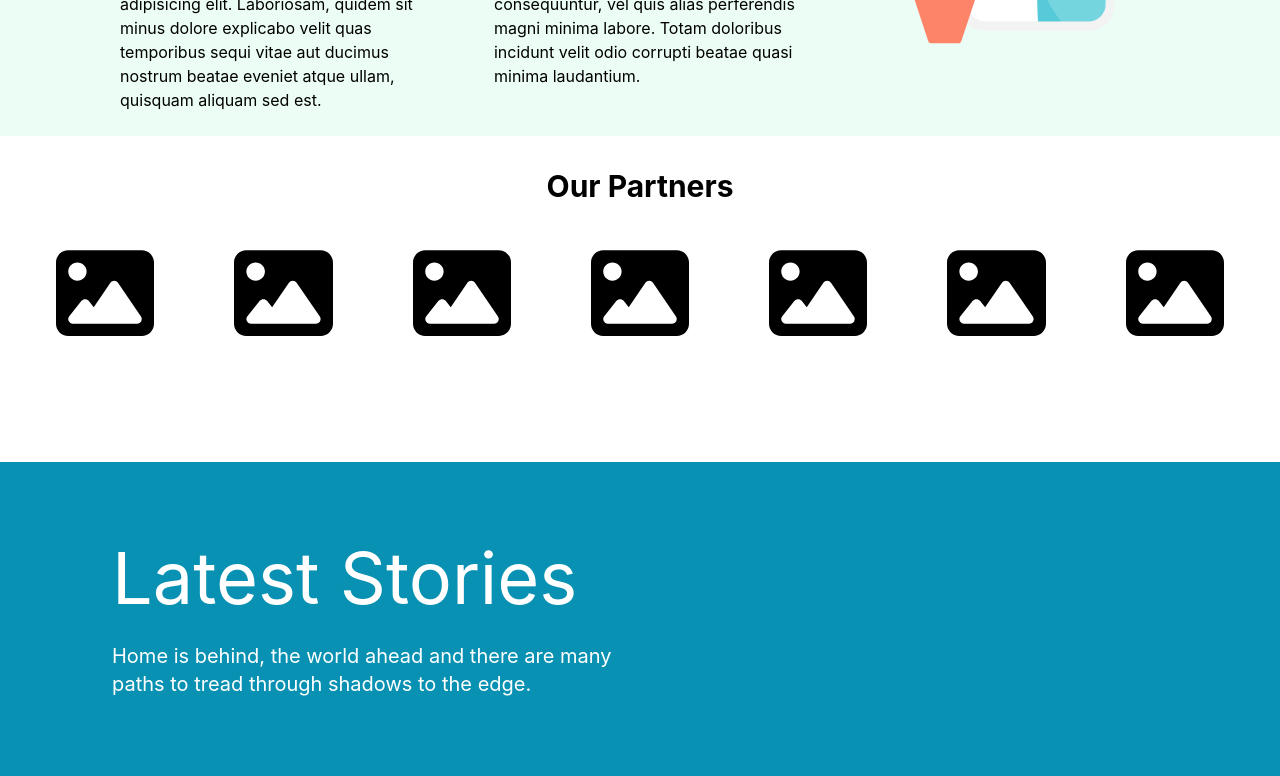
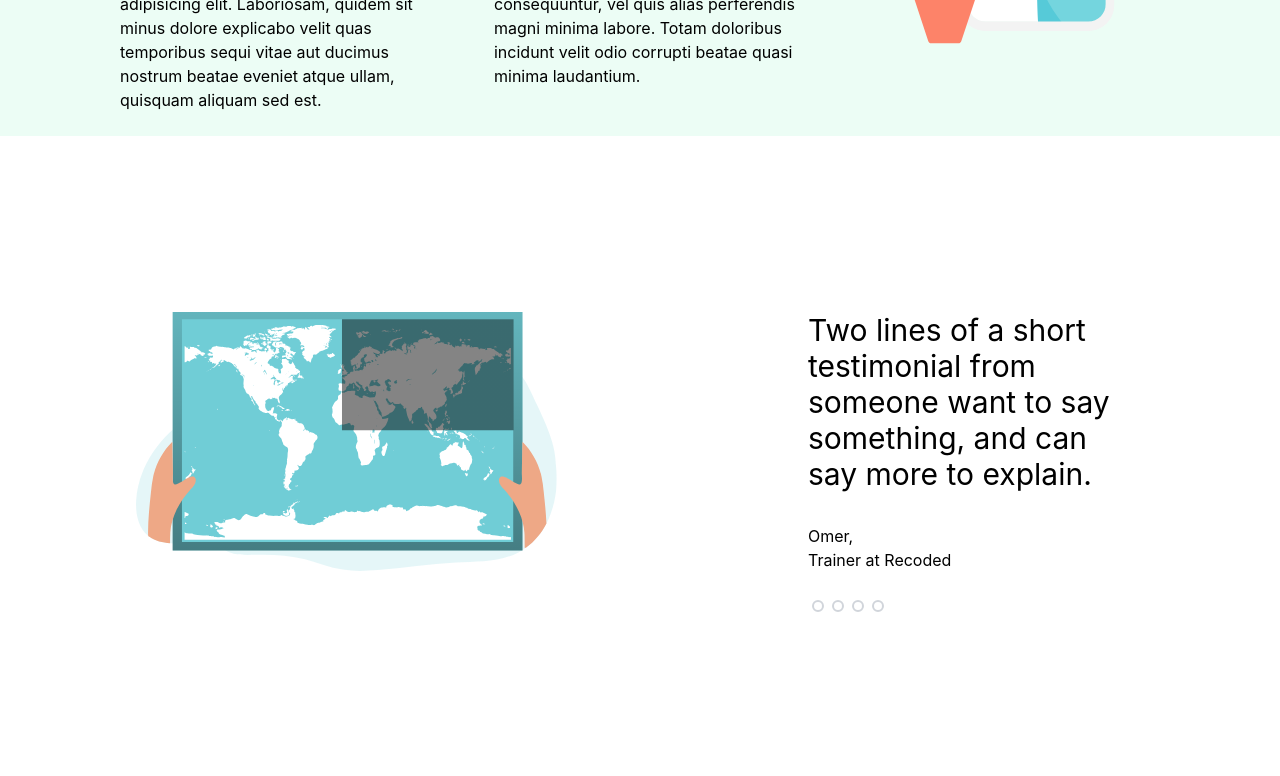
Before and after one commit to Recoded-Spark-Turkey-2022/The-Incredibles, a React (Create React App) app: page / in a window 1280 px wide. Shown: the part 1560-2336 px from the top of the page. Built offline with nearby package versions, Linux system fonts and the light colour scheme; grey boxes are pictures that could not be loaded.

Commit message:
LocationComponent

```diff
--- a/src/components/Home.jsx
+++ b/src/components/Home.jsx
@@ -3,6 +3,7 @@ import HomeImage from '../assets/pics/hero.svg';
 import Stories from './Stories';
 import About from './About';
 import Partners from './Partners';
+import Location from './Location';
 
 function Home() {
   return (
@@ -38,6 +39,7 @@ function Home() {
         </div>
       </div>
       <About />
+      <Location />
       <Partners />
       <Stories />
     </section>
--- /dev/null
+++ b/src/components/Location.jsx
@@ -0,0 +1,65 @@
+import React, {useState} from 'react';
+import Worldmap from '../assets/pics/world-map.svg';
+import LocationSlide from './LocationSlide';
+
+
+function Location() {
+  const slides = [
+    {text: "Two lines of a short testimonial from someone want to say something, and can say more to explain.", author:"Omer,"},
+    {text: "onelines of a short testimonial from someone want to say something, and can say more to explain.", author:"Ahmad,"},
+    {text: "Two lines of a short testimonial from someone want to say something, and can say more to explain.", author:"Miray,"},
+    {text: "three lines of a short testimonial from someone want to say something, and can say more to explain.", author:"Rabia,"},
+  ]
+  const [current, setCurrent] = useState (0)
+
+  // for making the pointer working bellow the text
+  const goToSlide = (slideIndex) => {
+    setCurrent(slideIndex);
+  }
+
+  return (
+    <div
+    name= 'main'
+    className= ' py-44 px-14 mx-20 flex justify-between  max-lg:flex-col '>
+      <div
+      name= 'Photo'
+      className=' h-fit'>
+        <img src={Worldmap} alt="world-map" />
+      </div>
+
+
+      <div
+      name='paragraphs'
+      className=' h-fit w-1/3 flex justify-center flex-col align-middle '>
+       <LocationSlide data= {slides[current]}/>
+
+{/* points for clicking and slicking */}
+<div className=' flex pt-4 '>
+  {slides.map((slide, slideIndex)=> (
+    <div
+        key={slideIndex} onClick={()=> goToSlide(slideIndex)}
+        className =' '>
+
+
+       <button
+          data-bs-target="#carouselDarkVariant"
+          data-bs-slide-to="2"
+          className="focus:border-blue-500 focus:bg-blue-500 rounded-full p-1 mx-1 border-solid border-2 border-gray-300"
+          aria-current="false"
+          aria-label="Slide 1"
+        ></button>
+
+
+        </div>
+      ))}
+     </div>
+
+      </div>
+
+
+
+    </div>
+  )
+}
+
+export default Location
--- /dev/null
+++ b/src/components/LocationSlide.jsx
@@ -0,0 +1,15 @@
+// slider component
+
+import React from 'react'
+
+function LocationSlide({data}) {
+    console.log(data);
+  return (
+    <div>
+        <p className='text-3xl'>{data.text}</p>
+        <p className='pt-8'>{data.author}<br/> Trainer at Recoded</p>
+    </div>
+  )
+}
+
+export default LocationSlide
```
